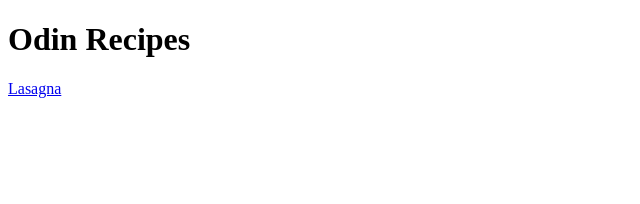
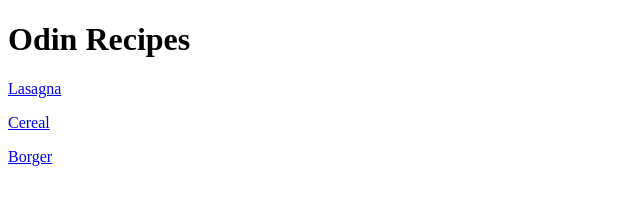
Before and after one commit to ewarehi1/odin-recipes, a plain HTML site: page index.html in a window 1280 px wide. Shown: the whole page, without its empty margins (0-640 px from the left). Drawn offline with Linux system fonts and the light colour scheme.

Commit message:
Link index.html to borger.html and cereal.html

```diff
--- a/index.html
+++ b/index.html
@@ -9,5 +9,7 @@
 <body>
     <h1>Odin Recipes</h1>
         <a href="./recipes/lasagna.html">Lasagna</a>
+        <p><a href="./recipes/cereal.html">Cereal</a></p>
+        <p><a href="./recipes/cereal.html">Borger</a><p>
 </body>
 </html>
```
